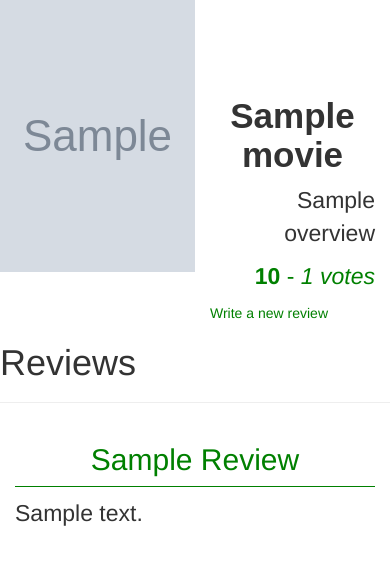
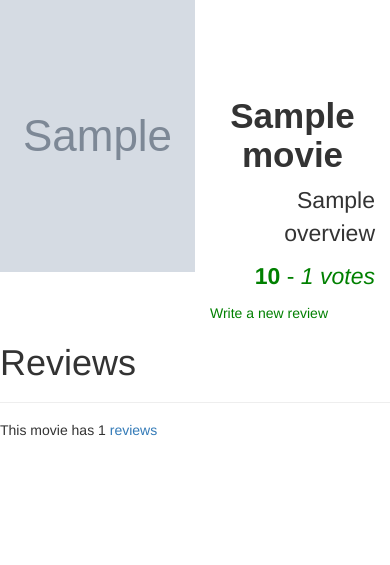
Before and after one commit to mbuthiya/watchlist, a Flask app: template app/templates/movie.html in a window 390 px wide. Shown: the part 73-638 px from the top of the page. Run offline with Flask 2, Linux system fonts and the light colour scheme; tables that the repository leaves empty hold one stand-in row (values such as "Sample post"); the template is opened without the code that fills it: values that come from a table or form of the project are taken from there, most other values are stand-ins (such as "Sample title", 1, 10 or a date in 2020); grey boxes marked "Sample" are stand-in pictures; some libraries are stand-ins or nearby versions.

Commit message:
Update view for review

```diff
--- a/app/templates/macros.html
+++ b/app/templates/macros.html
@@ -19,14 +19,20 @@
 
     {% for review in review_list %}
 
-    <div class="col-xs-12 col-sm-4 col-md-4 col-lg-4 review-card">
+    <div class="row">
+
+      <div class="col-xs-2 col-sm-2 col-md-4 col-lg-4">
+        <h4>Author</h4>
+        <p>{{review.user.username}}</p>
+      </div>
+      <div class="col-xs-10 col-sm-10 col-md-8 col-lg-8">
         <h2> {{ review.movie_title}} </h2>
-        <p> {{ review.movie_review | truncate(30) }}</p>
+        <p> {{ review.movie_review | truncate(140) }}</p>
 
-
-
+      </div>
 
     </div>
+
     {% endfor %}
 
 {% endmacro %}
--- a/app/templates/movie.html
+++ b/app/templates/movie.html
@@ -38,7 +38,7 @@
         <hr>
 
         {% if reviews %}
-            {{macro.displayReviews(reviews)}}
+            <h5>This movie has {{reviews | count}}  <a href="{{url_for('main.movie_reviews',id=movie.id)}}">reviews</a></h5>
 
         {% else%}
             <h3 class="text-center">This movie has no reviews </h3>
```
Also changed, not shown: app/main/views.py (+9 -0 lines), app/templates/movie_reviews.html (added, +10 -0 lines).
